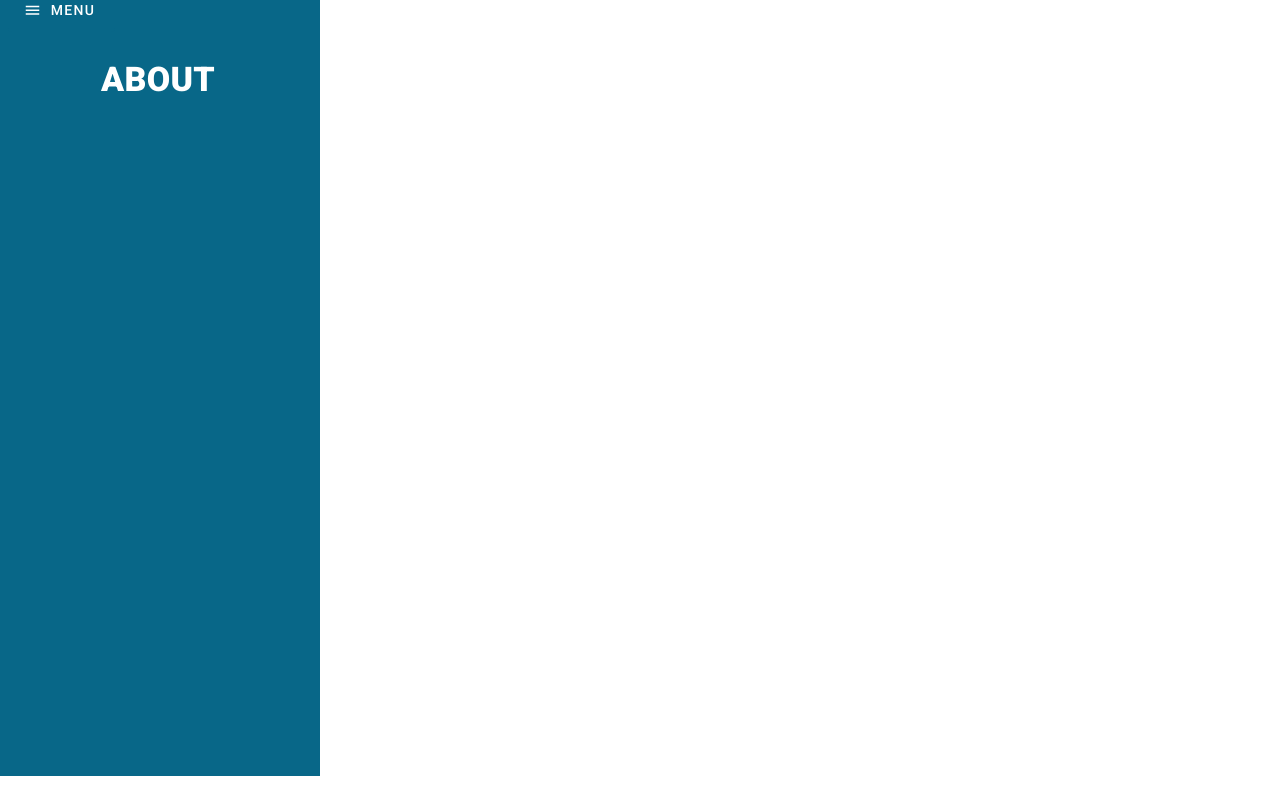
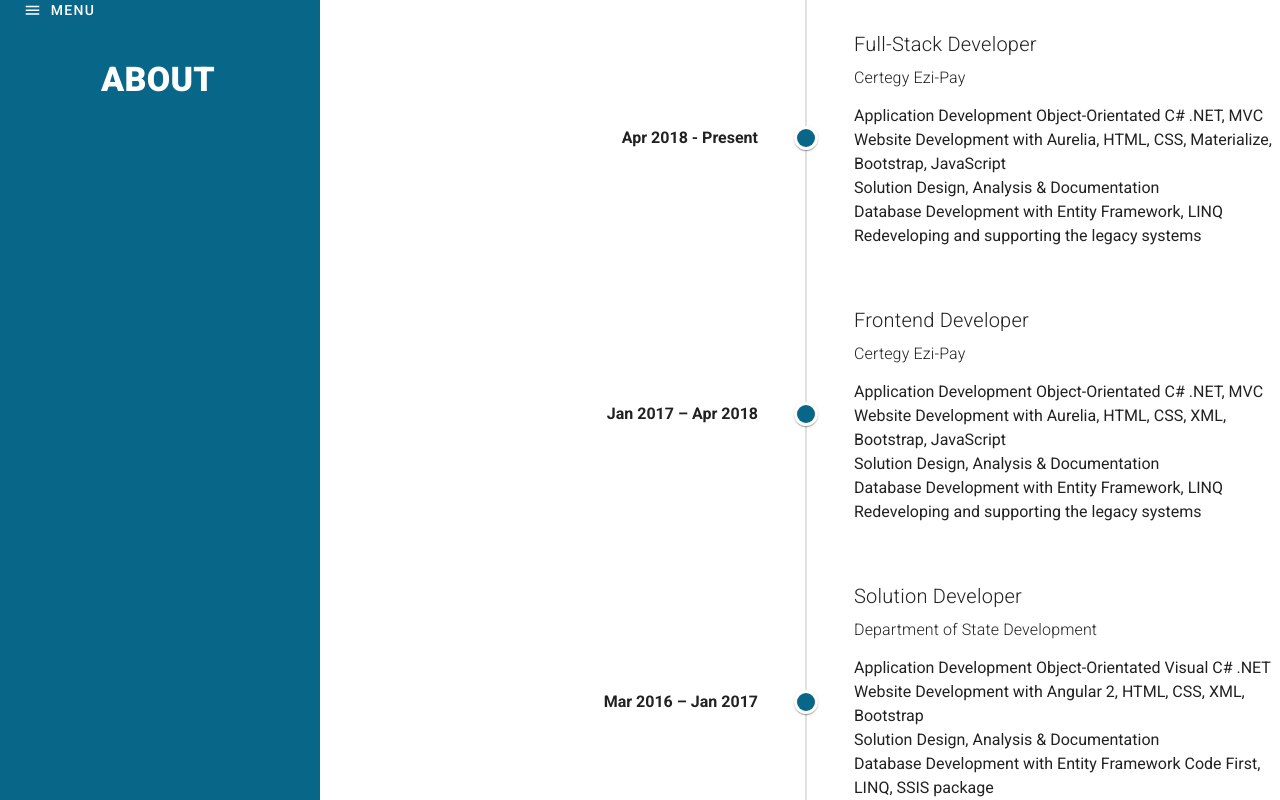
Before and after one commit to kiyanooshkh/kk-vue-portfolio, a Vue app: page /about in a window 1280 px wide. Shown: the top 800 px of the page. Built offline with nearby package versions, Linux system fonts and the light colour scheme.

Commit message:
adding timeline and small fixes

```diff
--- a/src/components/Navbar.vue
+++ b/src/components/Navbar.vue
@@ -40,7 +40,7 @@ export default {
       items: [
         { title: "Home", icon: "home", route: "/" },
         { title: "Portfolio", icon: "mdi-chevron-right", route: "/portfolio" },
-        //{ title: "About", icon: "mdi-chevron-right", route: "/about" },
+        { title: "About", icon: "mdi-chevron-right", route: "/about" },
         { title: "Photography", icon: "mdi-chevron-right", route: "/photography" },
         //{ title: "Contact", icon: "mdi-chevron-right", route: "/contact" }
       ]
--- /dev/null
+++ b/src/components/Timeline.vue
@@ -0,0 +1,81 @@
+<template>
+  <v-timeline>
+    <v-timeline-item v-for="(job, i) in jobs" :key="i" small right="right">
+      <template v-slot:opposite>
+        <span :class="`font-weight-bold`" v-text="job.year"></span>
+      </template>
+      <div class="py-4">
+        <p :class="`title font-weight-light mb-1 text-left`">{{job.title}}</p>
+        <p :class="`subtitle-1 font-weight-light mb-3 text-left`">{{job.company}}</p>
+        <div class="text-left">
+          <span v-html="job.description"></span>
+        </div>
+      </div>
+    </v-timeline-item>
+  </v-timeline>
+</template>
+
+<script>
+export default {
+  data: () => ({
+    jobs: [
+      {
+        title: "Full-Stack Developer",
+        company: "Certegy Ezi-Pay",
+        year: "Apr 2018 - Present",
+        description: `Application Development Object-Orientated C# .NET, MVC <br>
+                      Website Development with Aurelia, HTML, CSS, Materialize, Bootstrap, JavaScript <br>
+                      Solution Design, Analysis & Documentation <br>
+                      Database Development with Entity Framework, LINQ <br>
+                      Redeveloping and supporting the legacy systems`
+      },
+      {
+        title: "Frontend Developer",
+        company: "Certegy Ezi-Pay",
+        year: "Jan 2017 – Apr 2018",
+        description: `Application Development Object-Orientated C# .NET, MVC <br>
+                      Website Development with Aurelia, HTML, CSS, XML, Bootstrap, JavaScript <br>
+                      Solution Design, Analysis & Documentation <br>
+                      Database Development with Entity Framework, LINQ <br>
+                      Redeveloping and supporting the legacy systems`
+      },
+      {
+        title: "Solution Developer",
+        company: "Department of State Development",
+        year: "Mar 2016 – Jan 2017",
+        description: `Application Development Object-Orientated Visual C# .NET <br>
+                      Website Development with Angular 2, HTML, CSS, XML, Bootstrap <br>
+                      Solution Design, Analysis & Documentation <br>
+                      Database Development with Entity Framework Code First, LINQ, SSIS package <br>
+                      Redeveloping the legacy systems`
+      },
+      {
+        title: "Business Owner",
+        company: "Prime Tech Solutions",
+        year: "Jan 2012 – Feb 2016",
+        description: `Working as sole trader based on Adelaide, South Australia <br>
+                      Web design & Web Development <br>
+                      IT Consultation<br>
+                      Server & network administration<br>
+                      Assembling & Upgrade Computer systems<br>
+                      Training client's staff<br>
+                      Customer Support`
+      },
+      {
+        title: "System Network Administrator",
+        company: "ITOrbit",
+        year: "Jan 2008 – Mar 2009",
+        description: `Maintain system efficiency<br>
+                      Troubleshoot problems reported by users<br>
+                      Make recommendations for future upgrades<br>
+                      Maintain network and system security<br>
+                      Identify user needs<br>
+                      Administration and monitoring servers, desktop computers, printers, routers, switches, firewalls, phones, software deployment, security updates and patches`
+      }
+    ]
+  })
+};
+</script>
+
+<style>
+</style>
--- a/src/views/About.vue
+++ b/src/views/About.vue
@@ -2,7 +2,7 @@
   <v-sheet :tile="noRadius" class="overflow-hidden">
     <div class="pt-0 pb-0 pl-2">
       <v-row>
-        <v-col cols="12" md="12" lg="3" class="primary full-height textwhite">
+        <v-col cols="12" md="12" lg="3" class="primary textwhite">
           <v-row>
             <v-col class="pt-0" cols="12">
               <Navbar />
@@ -17,7 +17,7 @@
         <v-col cols="12" md="12" lg="9" class="pt-0 pb-0">
           <v-row class="slide-right">
             <v-col class="text-center">
-
+                <Timeline/>
             </v-col>
           </v-row>
         </v-col>
@@ -28,9 +28,10 @@
 
 <script>
 import Navbar from "../components/Navbar";
+import Timeline from "../components/Timeline";
 
 export default {
-  components: { Navbar },
+  components: { Navbar, Timeline },
   data() {
     return {
       noRadius: true
@@ -42,7 +43,4 @@ export default {
 .slide-left {
   margin-top: 5%;
 }
-.slide-right {
-  margin-top: 25%;
-}
 </style>
--- a/src/views/Home.vue
+++ b/src/views/Home.vue
@@ -1,5 +1,6 @@
 <template>
   <v-sheet :tile="noRadius" class="overflow-hidden">
+    <Spinner v-if="!show" />
     <div class="pt-0 pb-0 pl-2">
       <v-row>
         <v-col cols="12" sm="6" md="6" class="primary full-height textwhite">
@@ -31,12 +32,20 @@
 <script>
 import Navbar from "../components/Navbar";
 import Profile from "../components/Profile";
+import Spinner from "../components/Spinner";
+
 export default {
-  components: { Navbar, Profile },
+  components: { Navbar, Profile, Spinner },
   data() {
     return {
+      show: false,
       noRadius: true
     };
+  },
+  created() {
+    setInterval(() => {
+      this.show = true;
+    }, 2000);
   }
 };
 </script>
--- a/src/views/Portfolio.vue
+++ b/src/views/Portfolio.vue
@@ -1,6 +1,6 @@
 <template>
   <v-sheet :tile="noRadius" class="overflow-hidden">
-    <Spinner v-if="count <= 3" />
+    <Spinner v-if="!show" />
     <div class="pt-0 pb-0 pl-2">
       <v-row>
         <v-col cols="12" md="12" lg="3" class="primary textwhite">
@@ -77,7 +77,7 @@ export default {
   components: { Navbar, Spinner },
   data() {
     return {
-      count: 0,
+      show: false,
       noRadius: true,
       items: [
         {
@@ -115,8 +115,8 @@ export default {
   },
   created() {
     setInterval(() => {
-      this.count++;
-    }, 1000);
+      this.show = true;
+    }, 3000);
   }
 };
 </script>
```
